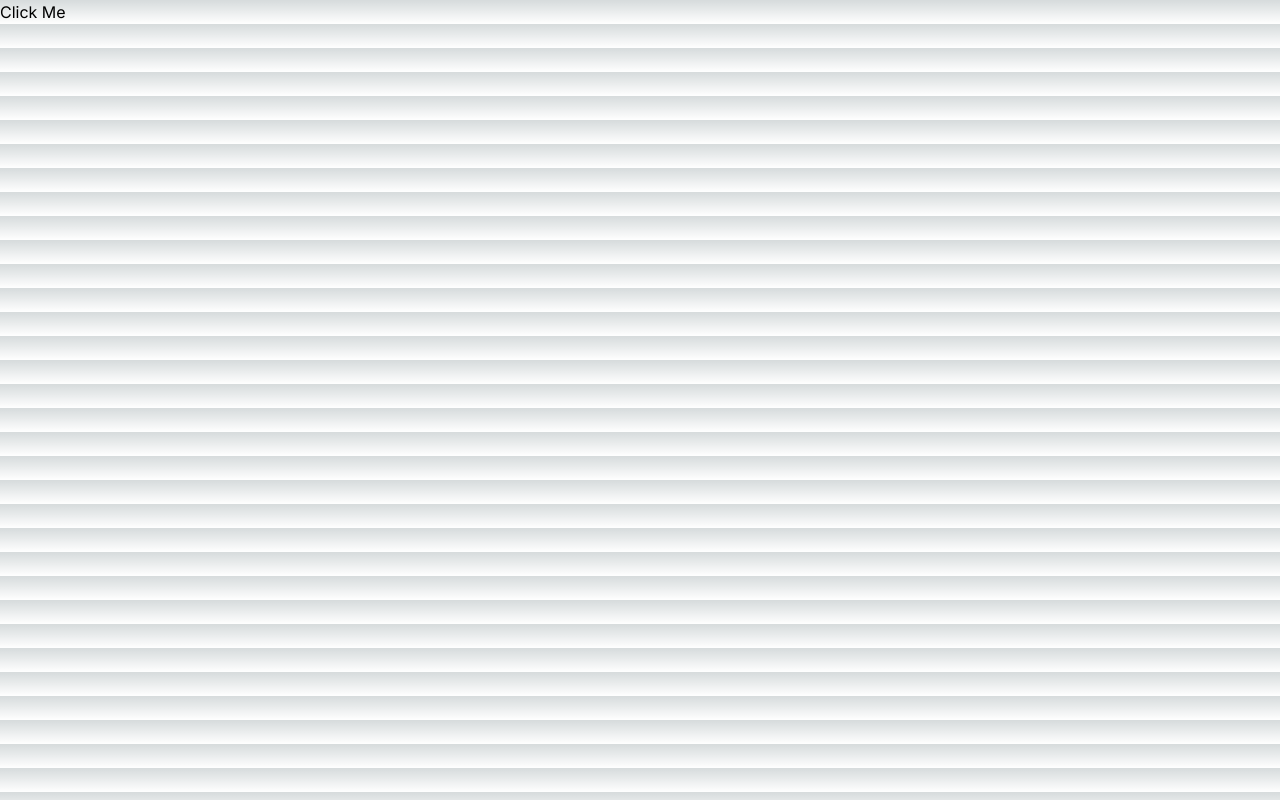
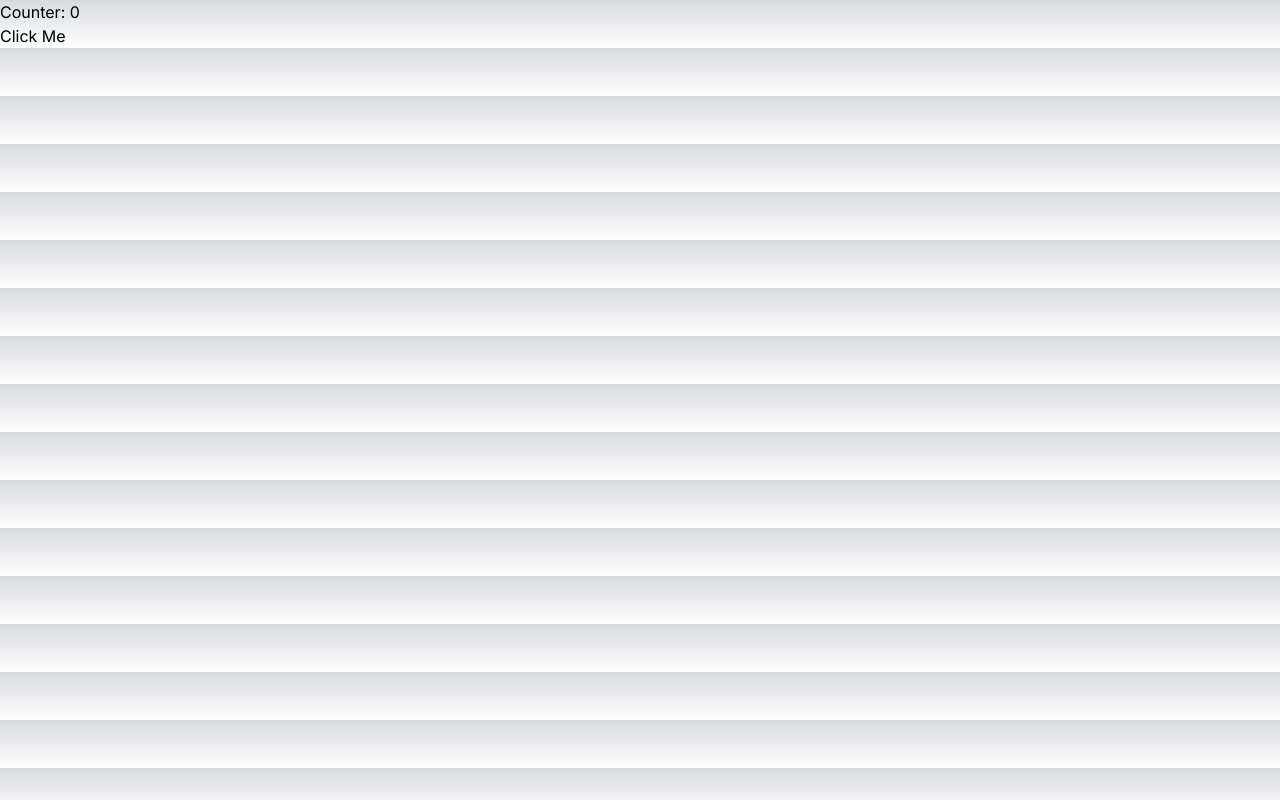
Before and after one commit to careless10/next-starter, a Next.js app: page / in a window 1280 px wide. Built offline with nearby package versions, Linux system fonts and the light colour scheme.

Commit message:
09-state_basics

```diff
--- a/src/app/components/Counter.tsx
+++ b/src/app/components/Counter.tsx
@@ -1,10 +1,15 @@
 'use client'
 
+import { useState } from "react";
+
+
 export default function Counter(){
-    function handleClick(event:any){
-        console.log(event);
+    const [counter,setCounter] = useState(0);
+    function handleClick(){
+        setCounter(counter+1);
     }
     return <div>
+        <h1>Counter: {counter}</h1>
         <button onClick={handleClick} >Click Me</button>
     </div>
 }
```
